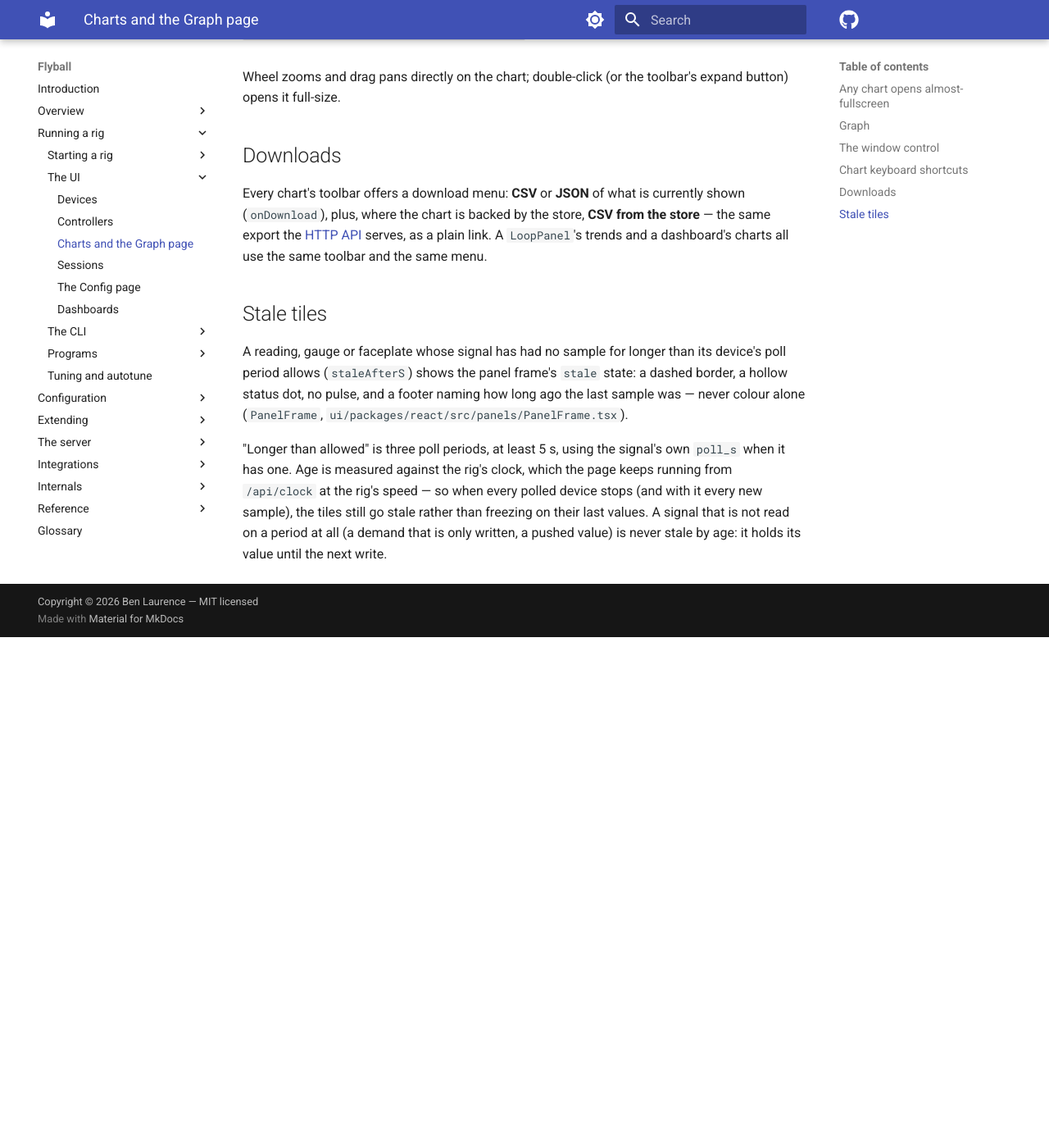
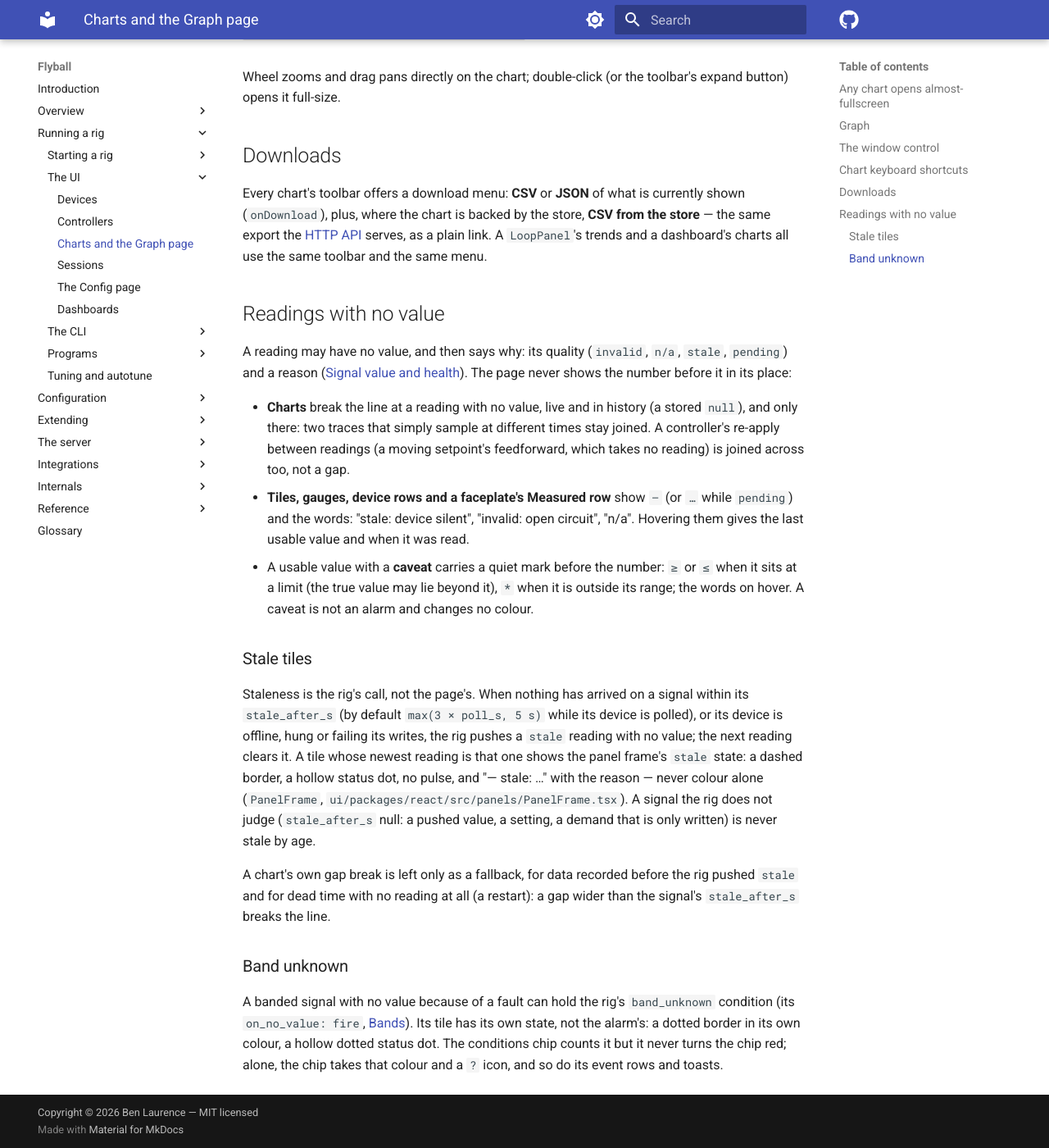
Before and after one commit to bengineer42/flyball, an MkDocs documentation site: the page built from book/src/1-running/ui/charts.md, in a window 1280 px wide and 1400 px high, scrolled down 2960 px. Shown: the whole window at 82% size. Built offline with MkDocs 1.6.1 and Material for MkDocs 9.7.7, drawn with Linux system fonts in a browser that asks for light colours; comment, search, counter and statistics services are not loaded; the version menu is left out; before the commit the page ends 3737 px from its top, so only the background shows below that.

Commit message:
book: readings with no value (a dash and why, the last usable on hover, caveat marks), stale tiles as the rig's stale reading, band unknown's own state; the faceplate's frozen and no-recent-reading banners; device rows' readback/on_no_value and number-bound inputs; ui/README's store hooks and --fb-unknown
Signed-off-by: Bengineer <158306087+bengineer42@users.noreply.github.com>

```diff
--- a/book/src/1-running/ui/charts.md
+++ b/book/src/1-running/ui/charts.md
@@ -138,18 +138,48 @@ store, **CSV from the store** — the same export the [HTTP API](../../4-server/
 serves, as a plain link. A `LoopPanel`'s trends and a dashboard's charts all
 use the same toolbar and the same menu.
 
-## Stale tiles
+## Readings with no value
 
-A reading, gauge or faceplate whose signal has had no sample for longer than
-its device's poll period allows (`staleAfterS`) shows the panel frame's
-`stale` state: a dashed border, a hollow status dot, no pulse, and a footer
-naming how long ago the last sample was — never colour alone (`PanelFrame`,
-`ui/packages/react/src/panels/PanelFrame.tsx`).
+A reading may have no value, and then says why: its quality (`invalid`, `n/a`,
+`stale`, `pending`) and a reason ([Signal value and health](../../6-internals/decisions.md)).
+The page never shows the number before it in its place:
 
-"Longer than allowed" is three poll periods, at least 5 s, using the
-signal's own `poll_s` when it has one. Age is measured against the rig's
-clock, which the page keeps running from `/api/clock` at the rig's speed —
-so when every polled device stops (and with it every new sample), the
-tiles still go stale rather than freezing on their last values. A signal
-that is not read on a period at all (a demand that is only written, a
-pushed value) is never stale by age: it holds its value until the next write.
+- **Charts** break the line at a reading with no value, live and in history
+  (a stored `null`), and only there: two traces that simply sample at
+  different times stay joined. A controller's re-apply between readings
+  (a moving setpoint's feedforward, which takes no reading) is joined across
+  too, not a gap.
+- **Tiles, gauges, device rows and a faceplate's Measured row** show `—` (or
+  `…` while `pending`) and the words: "stale: device silent", "invalid:
+  open circuit", "n/a". Hovering them gives the last usable value and when it
+  was read.
+- A usable value with a **caveat** carries a quiet mark before the number: `≥`
+  or `≤` when it sits at a limit (the true value may lie beyond it), `*` when
+  it is outside its range; the words on hover. A caveat is not an alarm and
+  changes no colour.
+
+### Stale tiles
+
+Staleness is the rig's call, not the page's. When nothing has arrived on a
+signal within its `stale_after_s` (by default `max(3 × poll_s, 5 s)` while its
+device is polled), or its device is offline, hung or failing its writes, the
+rig pushes a `stale` reading with no value; the next reading clears it. A tile
+whose newest reading is that one shows the panel frame's `stale` state: a
+dashed border, a hollow status dot, no pulse, and "— stale: …" with the
+reason — never colour alone (`PanelFrame`,
+`ui/packages/react/src/panels/PanelFrame.tsx`). A signal the rig does not
+judge (`stale_after_s` null: a pushed value, a setting, a demand that is only
+written) is never stale by age.
+
+A chart's own gap break is left only as a fallback, for data recorded before
+the rig pushed `stale` and for dead time with no reading at all (a restart):
+a gap wider than the signal's `stale_after_s` breaks the line.
+
+### Band unknown
+
+A banded signal with no value because of a fault can hold the rig's
+`band_unknown` condition (its `on_no_value: fire`,
+[Bands](../../2-config/devices/index.md#bands)). Its tile has its own state, not
+the alarm's: a dotted border in its own colour, a hollow dotted status dot. The
+conditions chip counts it but it never turns the chip red; alone, the chip takes
+that colour and a `?` icon, and so do its event rows and toasts.
```
Also changed, not shown: book/src/1-running/ui/controllers.md (+11 -3 lines), book/src/1-running/ui/devices.md (+11 -0 lines), book/src/1-running/ui/index.md (+5 -3 lines), ui/README.md.
